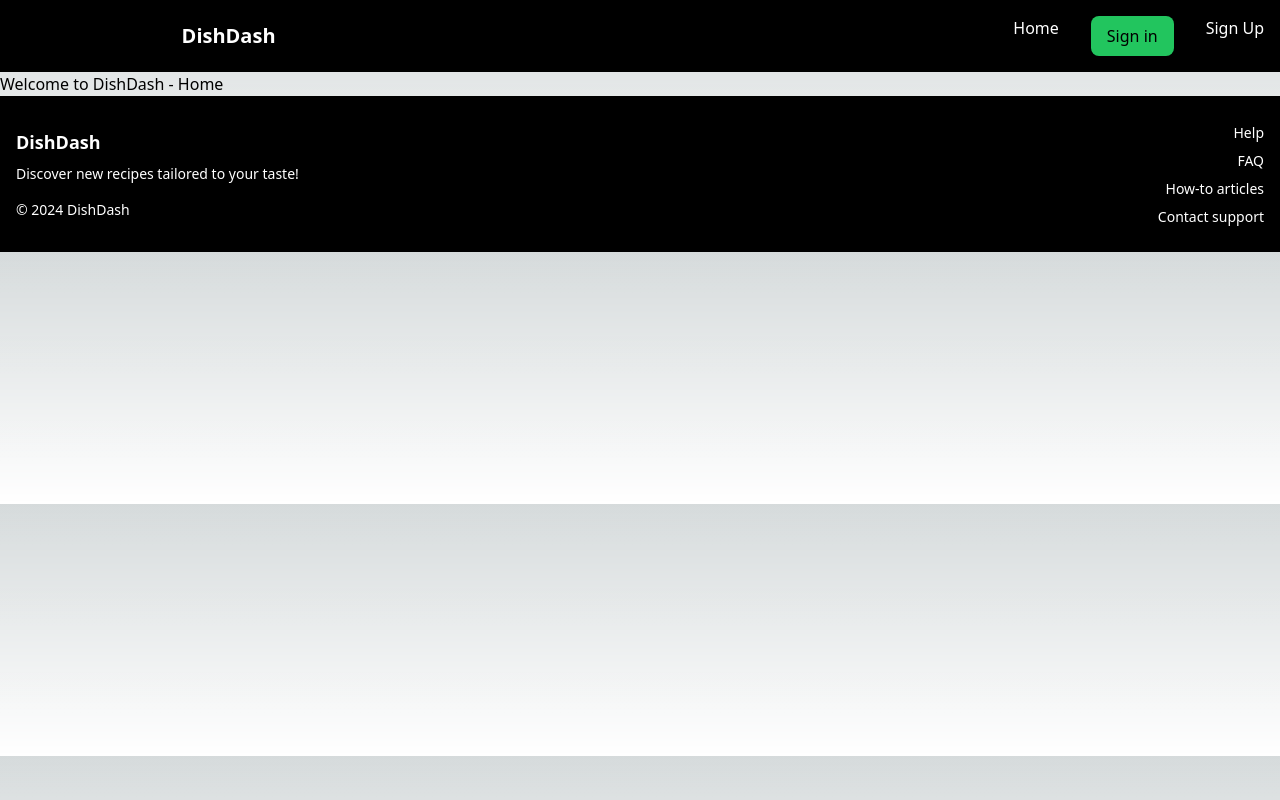
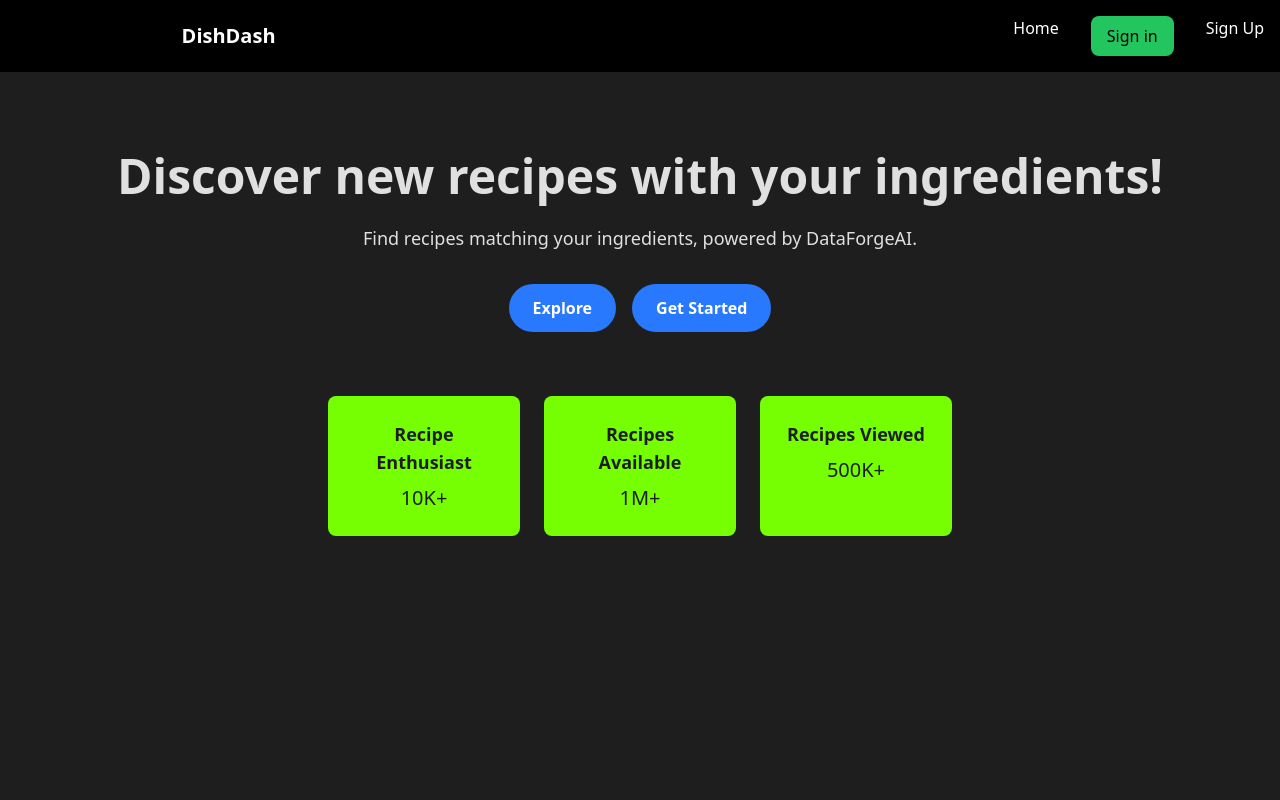
Before and after one commit to NokulungaM/DataForgeAI-Capstone-FullStack, a Next.js app in the folder client/: page / in a window 1280 px wide. Shown: the top 800 px of the page. Built offline with nearby package versions, Linux system fonts and the light colour scheme.

Commit message:
First draft of the homepage

```diff
--- a/client/src/pages/index.js
+++ b/client/src/pages/index.js
@@ -2,9 +2,32 @@ import React from 'react';
 
 const HomePage = () => {
   return (
-    <div>
-      <h1>Welcome to DishDash - Home </h1>
-      {/* Add more content here */}
+    <div className="min-h-screen bg-[#1E1E1E] text-[#E0E0E0] font-sans">
+      <main className="flex flex-col items-center justify-center text-center px-6 py-20">
+        <h1 className="text-4xl md:text-5xl font-bold mb-6">
+          Discover new recipes with your ingredients!
+        </h1>
+        <p className="text-lg mb-8">Find recipes matching your ingredients, powered by DataForgeAI.</p>
+        <div className="flex space-x-4">
+          <button className="bg-[#2979FF] px-6 py-3 rounded-full text-white font-semibold">Explore</button>
+          <button className="bg-[#2979FF] px-6 py-3 rounded-full text-white font-semibold">Get Started</button>
+        </div>
+
+        <div className="flex flex-wrap justify-center gap-6 mt-16">
+          <div className="bg-[#76FF03] p-6 rounded-lg text-[#1E1E1E] w-48 text-center">
+            <h2 className="text-lg font-bold">Recipe Enthusiast</h2>
+            <p className="text-xl mt-2">10K+</p>
+          </div>
+          <div className="bg-[#76FF03] p-6 rounded-lg text-[#1E1E1E] w-48 text-center">
+            <h2 className="text-lg font-bold">Recipes Available</h2>
+            <p className="text-xl mt-2">1M+</p>
+          </div>
+          <div className="bg-[#76FF03] p-6 rounded-lg text-[#1E1E1E] w-48 text-center">
+            <h2 className="text-lg font-bold">Recipes Viewed</h2>
+            <p className="text-xl mt-2">500K+</p>
+          </div>
+        </div>
+      </main>
     </div>
   );
 };
```
